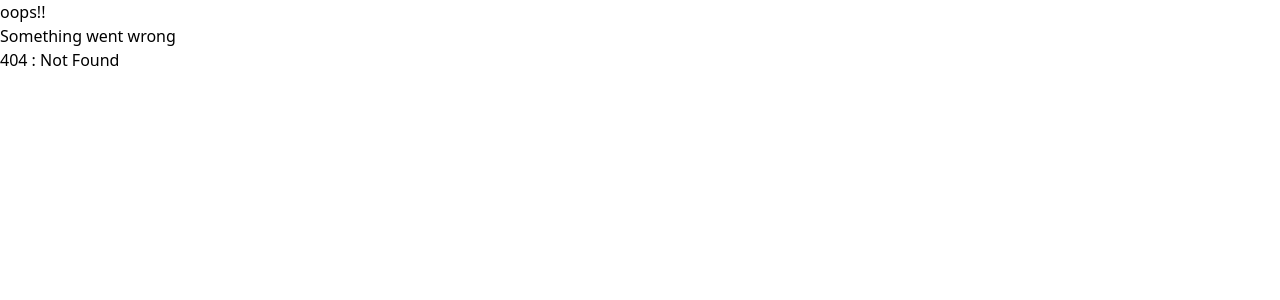
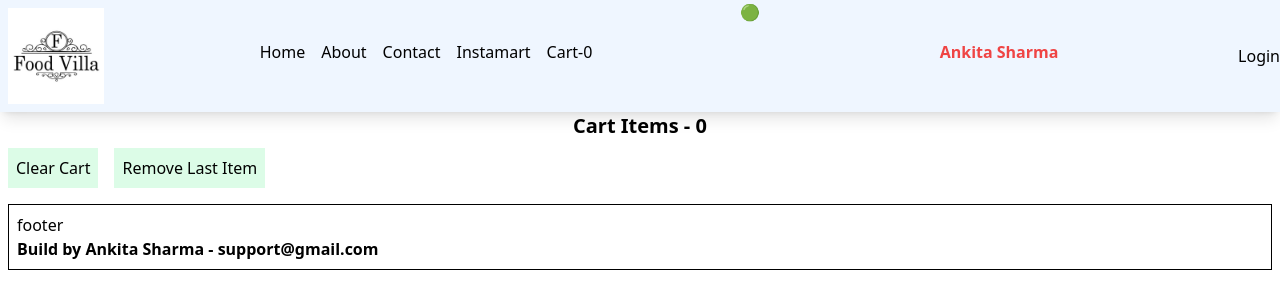
Before and after one commit to ankitavashisth02/food-ordering, a React (Vite) app: page /cart in a window 1280 px wide. Before the commit this address had no page. Shown: the top 300 px of the page. Built offline with nearby package versions, Linux system fonts and the light colour scheme.

Commit message:
20 august

```diff
--- a/package.json
+++ b/package.json
@@ -18,9 +18,11 @@
   },
   "homepage": "https://github.com/ankitavashisth02/food-ordering#readme",
   "dependencies": {
+    "@reduxjs/toolkit": "^1.9.5",
     "parcel": "^2.2",
     "react": "^18.2.0",
     "react-dom": "^18.2.0",
+    "react-redux": "^8.1.2",
     "react-router-dom": "^6.14.0"
   },
   "devDependencies": {
--- /dev/null
+++ b/src/components/Cart.js
@@ -0,0 +1,42 @@
+import Shimmer from "./Shimmer.js";
+import { useSelector } from "react-redux";
+import FoodItem from "./FoodItem";
+import { useDispatch } from "react-redux";
+import { clearCart, removeItem } from "../utils/cartSlice";
+
+const Cart = ()=>{
+
+    const cartItems = useSelector((store)=>store.cart.items);
+
+    const dispatch = useDispatch();
+    const handleClearCart = ()=>{
+        dispatch(clearCart());
+    }
+
+    const handleRemoveItem = ()=>{
+        dispatch(removeItem());
+    }
+
+    return(!cartItems)? <Shimmer/> : (
+        <div>
+
+            <h1 className="text-center font-bold text-xl">Cart Items - {cartItems.length}</h1>
+
+            <button className="bg-green-100 p-2 m-2" onClick={()=>{
+                handleClearCart();
+            }}>Clear Cart</button>
+
+            <button className="bg-green-100 p-2 m-2" onClick={()=>{
+                handleRemoveItem();
+            }}>Remove Last Item</button>
+
+            <div className="flex">
+                {
+                    cartItems.map(item => <FoodItem key={item?.card?.info?.id} { ...item?.card?.info }/> )
+                }
+            </div>
+        </div>
+    )
+}
+
+export default Cart;
--- /dev/null
+++ b/src/components/FoodItem.js
@@ -0,0 +1,14 @@
+import { IMG_CDN_URL } from "../constants";
+
+const FoodItem = ({ name , description , imageId , price}) =>{
+    return(
+        <div className="w-56 p-2 m-2 shadow-lg bg-pink-50">
+            <img src= { IMG_CDN_URL + imageId} />
+            <h2 className="font-bold">Item : {name}</h2>
+            <h2>Description : {description}</h2>
+            <h2 className="font-bold">Amount : Rs {price}</h2>
+        </div>
+    );
+}
+
+export default FoodItem ;
--- a/src/components/Header.js
+++ b/src/components/Header.js
@@ -3,6 +3,7 @@ import logo from "../assets/foodvilla.png";
 import { Link } from "react-router-dom";
 import useOnline from "../utils/useOnline";
 import UserContext from "../utils/UserContext.js";
+import { useSelector } from "react-redux";
 
 // SPA - single page application
 // Client Side Routing
@@ -24,10 +25,10 @@ const Title=() => {
 const Header = ()=>{
 
     const [ isLoggedIn , setIsLoggedIn] = useState(false);
-
     const isOnline = useOnline();
-
     const {user} = useContext(UserContext);
+    const cartItems = useSelector(store => store.cart.items );
+    console.log(cartItems);
 
     return (
 
@@ -35,13 +36,30 @@ const Header = ()=>{
         <Title/>
         <div className="nav-items">
         <ul className="flex py-10">
-        <Link to="/"><li className="px-2">Home</li></Link>
-        <Link to="/about"><li className="px-2">About</li></Link>
-        <Link to="/contact"><li className="px-2">Contact</li></Link>
-        <Link to="/instamart"><li className="px-2">Instamart</li></Link>
-        <li className="px-2">Cart</li>
+
+        <Link to="/">
+            <li className="px-2">Home</li>
+        </Link>
+
+        <Link to="/about">
+            <li className="px-2">About</li>
+        </Link>
+
+        <Link to="/contact">
+            <li className="px-2">Contact</li>
+        </Link>
+
+        <Link to="/instamart">
+            <li className="px-2">Instamart</li>
+        </Link>
+
+        <Link to="/cart">
+            <li className="px-2">Cart-{cartItems.length}</li>
+        </Link>
+
         </ul>
         </div>
+
         <h1>{isOnline ? "🟢" : "🔴"}</h1>
         <span className="p-10 font-bold text-red-500">{user.name}</span>
 
--- a/src/components/RestaurantCard.js
+++ b/src/components/RestaurantCard.js
@@ -11,7 +11,6 @@ const RestaurantCard = ({cloudinaryImageId, name, cuisines, lastMileTravelString
             <h2 className="font-bold text-xl">{name}</h2>
             <h3>{cuisines.join(" , ")}</h3>
             <h2>{lastMileTravelString}</h2>
-            <h5 className="text-purple-300">{user.name}</h5>
             <h5 className="text-purple-300">{user.email}</h5>
         </div>
     );
--- a/src/components/RestaurantMenu.js
+++ b/src/components/RestaurantMenu.js
@@ -4,6 +4,8 @@ import { IMG_CDN_URL } from "../constants";
 import Shimmer from "./Shimmer";
 import useRestuarant from "../utils/useRestaurant";
 import useRestaurantMenu from "../utils/useRestaurantMenu";
+import { addItem } from "../utils/cartSlice";
+import { useDispatch } from "react-redux";
 
 const RestaurantMenu = () =>{
 
@@ -18,6 +20,12 @@ const RestaurantMenu = () =>{
 
     const restaurant = useRestuarant(id);
     const restaurantMenu = useRestaurantMenu(id);
+
+    const dispatch = useDispatch();
+
+    const addFoodItem = (item)=> {
+        dispatch(addItem(item));
+    }
 
     // useEffect(()=>{
     //     getRestaurantInfo();
@@ -41,26 +49,28 @@ const RestaurantMenu = () =>{
     // }
 
     return (!restaurant) ? <Shimmer/> :(
-        <div className="menu">
+        <div className="flex">
 
-            <div>
+            <div className="p-5">
                 <h1>About Restaurant :- </h1>
                 <h3>Restaurant Id = {id}</h3>
+                <h3 className="font-bold text-xl">{restaurant.name}</h3>
                 <img src={IMG_CDN_URL+ restaurant.cloudinaryImageId}/>
-                <h3>{restaurant.name}</h3>
                 <h3>{restaurant.city}</h3>
                 <h3>{restaurant.areaName}</h3>
                 <h3>{restaurant.cuisines.join(",")}</h3>
             </div>
 
-            <div>
+            <div className="p-5">
                 <h1>Menu :</h1>
                 <br/>
-                <h2>{restaurantMenu?.title}</h2>
+                <h2 className="underline">{restaurantMenu?.title}</h2>
                 <ul>
                 {
-                    (restaurantMenu?.itemCards).map((r)=>{
-                        return <li>{r?.card?.info?.name}</li>
+                    (restaurantMenu?.itemCards).map((item)=>{
+                        return (<li>{item?.card?.info?.name} -<button className="p-1 bg-green-100" onClick={()=>{
+                            addFoodItem(item);
+                        }}>Add</button></li>)
                     })
                 }
                 </ul>
--- /dev/null
+++ b/src/utils/cartSlice.js
@@ -0,0 +1,24 @@
+import { createSlice } from "@reduxjs/toolkit";
+
+const cartSlice = createSlice({
+    name : "cart",
+    initialState : {
+        items : [],
+    },
+    reducers:{
+        addItem : (state, action)=>{
+            state.items.push(action.payload);
+            // these functions didnot return anything they takes states and directlt modifies it
+        },
+        clearCart : (state)=>{
+            state.items = [];
+        },
+        removeItem : (state , action)=>{
+            state.items.pop();
+        },
+    }
+});
+
+export const {addItem, removeItem, clearCart} = cartSlice.actions;
+
+export default cartSlice.reducer ;
--- /dev/null
+++ b/src/utils/store.js
@@ -0,0 +1,11 @@
+import { configureStore } from "@reduxjs/toolkit";
+import cartSlice from "./cartSlice";
+
+const store = configureStore({
+    reducer: {
+        cart : cartSlice,
+        //user : userSlice,
+    },
+})
+
+export default store;
```
Also changed, not shown: src/App.js (+9 -2 lines), 1 other file (tests, documents, lock files or other folders).
